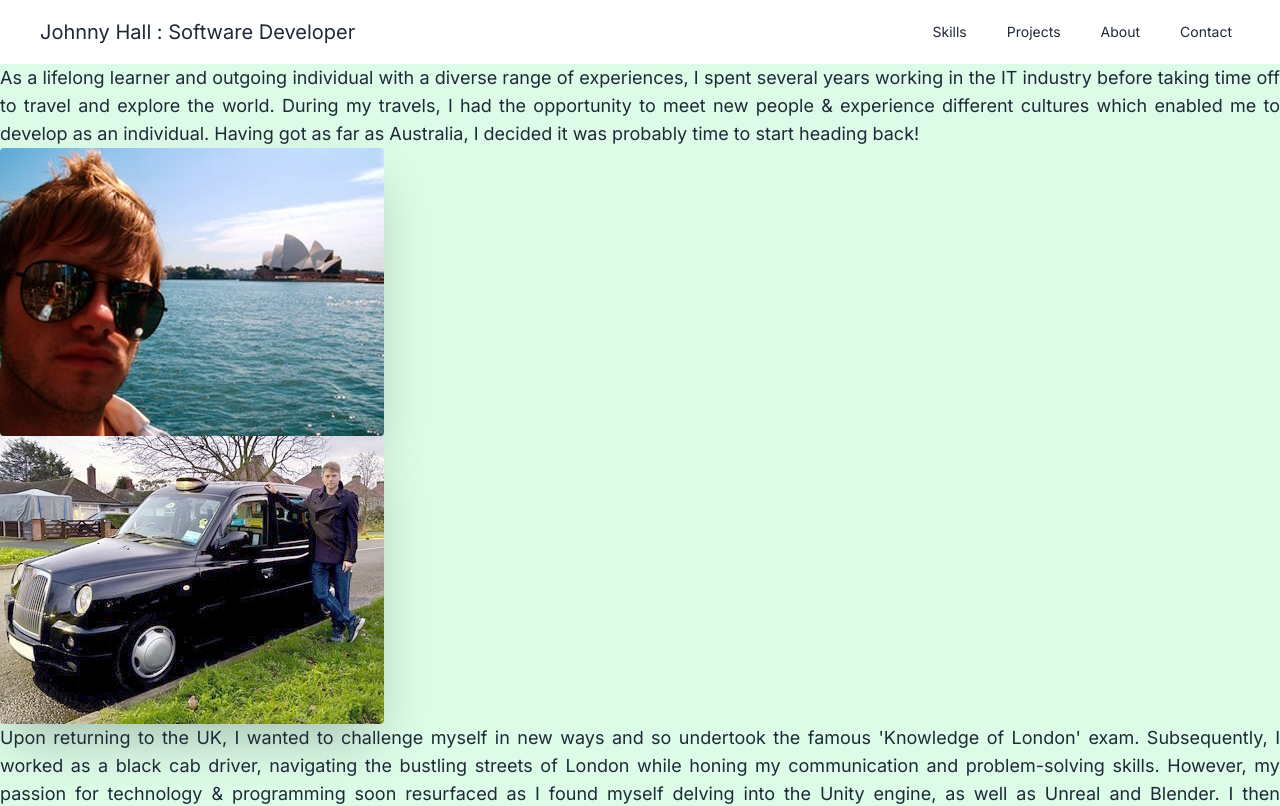
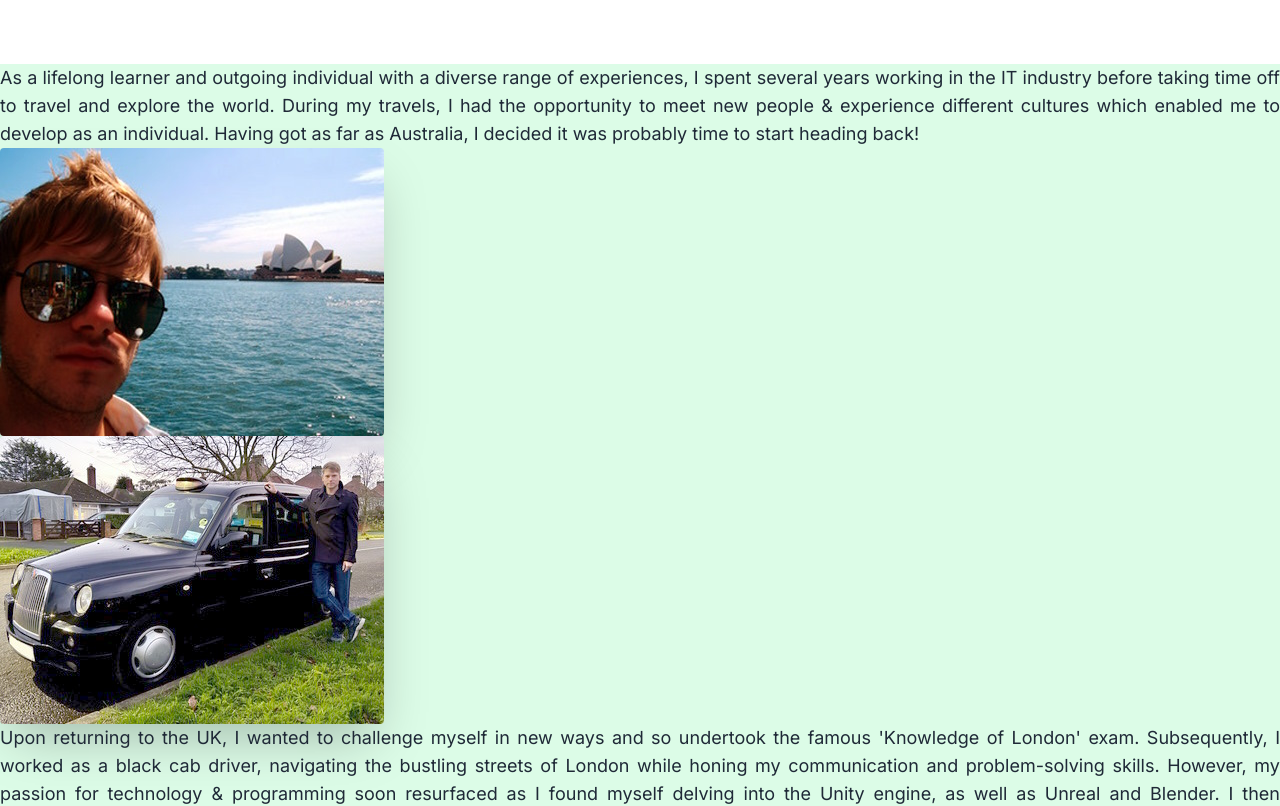
Before and after one commit to jbhall4291/next-portfolio, a Next.js app: page /about in a window 1280 px wide. Shown: the top 806 px of the page. Built offline with nearby package versions, Linux system fonts and the light colour scheme.

Commit message:
tweak layout

```diff
--- a/src/components/Header.js
+++ b/src/components/Header.js
@@ -2,8 +2,8 @@ import Link from "next/link";
 
 export default function Header() {
     return (
-        <div className="navbar bg-base-100 lg:px-10 text-xl">
-            <div className="navbar-start">
+        <div className="navbar bg-base-100 lg:px-10 text-xl text-white">
+            <div className="w-full md:navbar-start">
                 <div className="dropdown">
                     <div tabIndex={0} role="button" className="btn btn-ghost lg:hidden">
                         <svg xmlns="http://www.w3.org/2000/svg" className="h-5 w-5" fill="none" viewBox="0 0 24 24" stroke="currentColor"><path strokeLinecap="round" strokeLinejoin="round" strokeWidth="2" d="M4 6h16M4 12h8m-8 6h16" /></svg>
@@ -15,12 +15,10 @@ export default function Header() {
                         <Link href="about">Contact</Link>
                     </ul>
                 </div>
-
-                <Link className="" href="/">Johnny Hall : Software Developer</Link>
-
+                <Link className="w-full text-center md:text-left text-[1.1rem] lg:text-[1.3rem] " href="/">Johnny Hall : Software Developer</Link>
             </div>
-            <div className="navbar-end hidden lg:flex ">
-                <ul className="menu menu-horizontal lg:flex gap-x-10">
+            <div className="navbar-end hidden md:flex">
+                <ul className="menu menu-horizontal lg:flex gap-x-10 text-[1.1rem] lg:text-[1.3rem]">
                     <Link href="skills">Skills</Link>
                     <Link href="projects">Projects</Link>
                     <Link href="about">About</Link>
```
